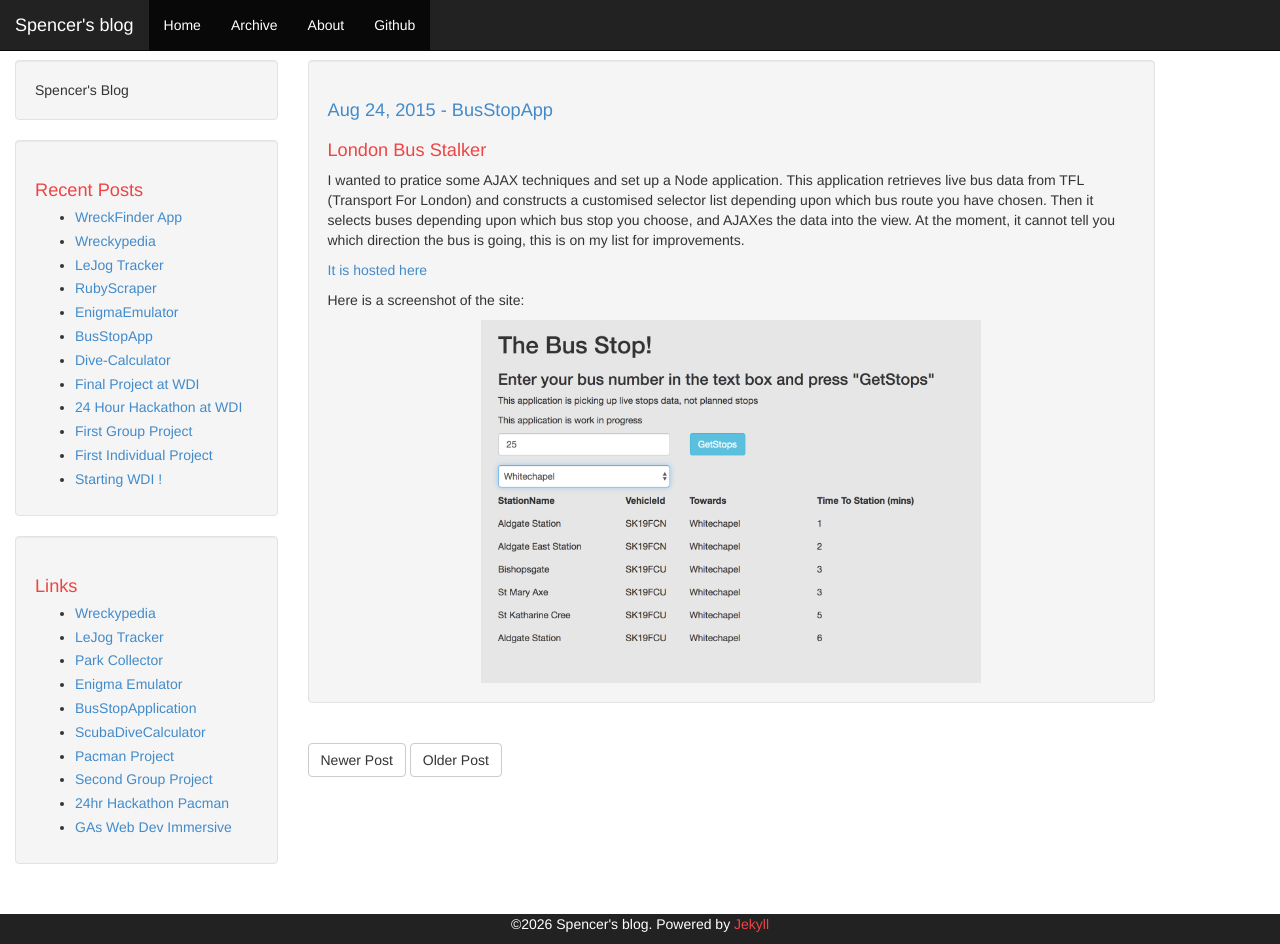
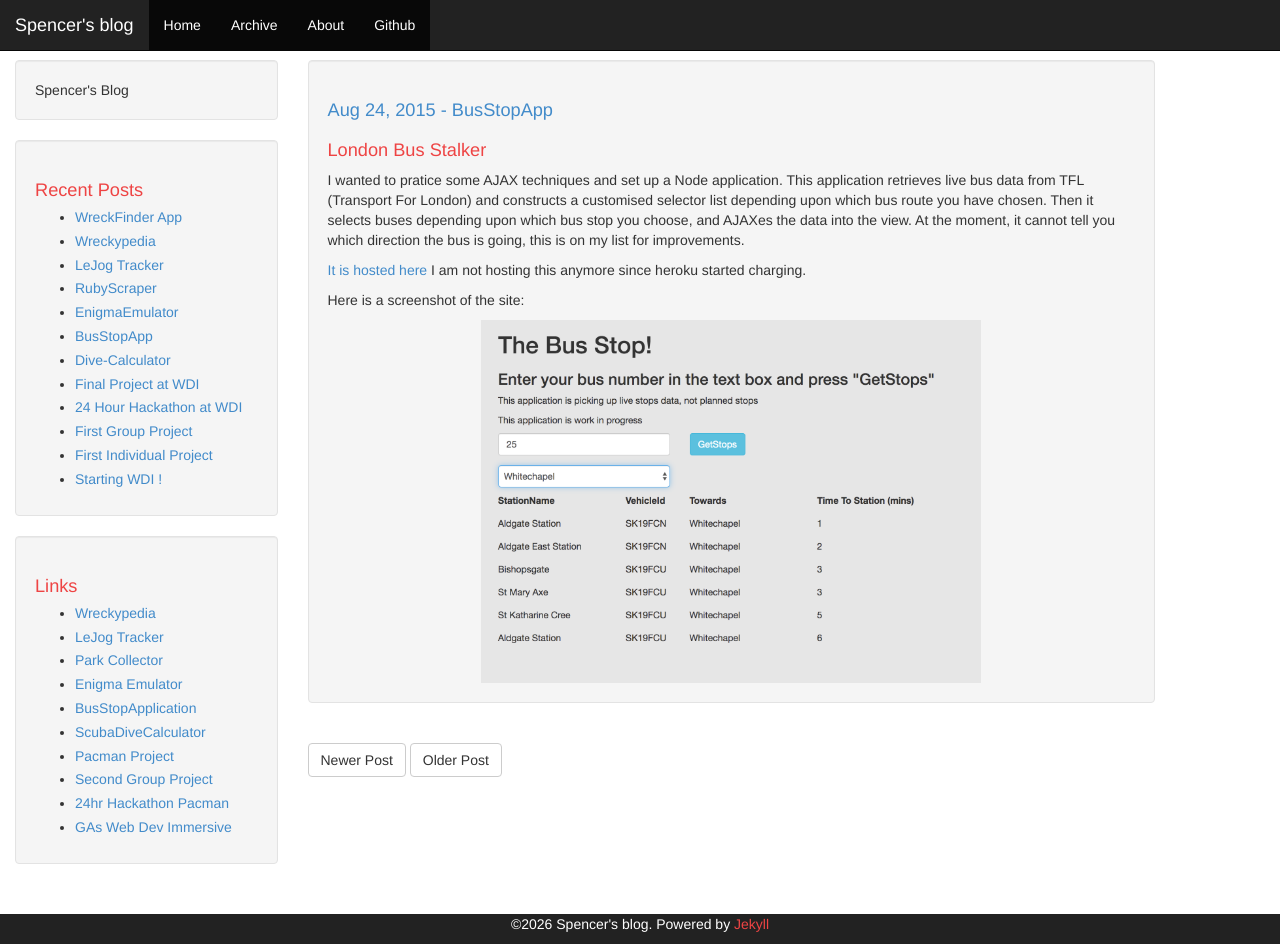
Before and after one commit to spencermeyer/spencermeyer.github.io, a Jekyll site: the page built from _posts/2015-08-24-BusStop.markdown, in a window 1280 px wide and 944 px high. Built offline with Jekyll 4.4.1, drawn with Linux system fonts in a browser that asks for light colours; Markdown is read by kramdown in place of the engine named in the settings.

Commit message:
add one more comment

```diff
--- a/_posts/2015-08-24-BusStop.markdown
+++ b/_posts/2015-08-24-BusStop.markdown
@@ -10,7 +10,7 @@ categories: jekyll update
 I wanted to pratice some AJAX techniques and set up a Node application.  This application retrieves live bus data from TFL (Transport For London) and constructs a customised selector list depending upon which bus route you have chosen.  Then it selects buses depending upon which bus stop you choose, and AJAXes the data into the view.
 At the moment, it cannot tell you which direction the bus is going, this is on my list for improvements.
 
-[It is hosted here](http://fast-plains-9477.herokuapp.com/)
+[It is hosted here](http://fast-plains-9477.herokuapp.com/) I am not hosting this anymore since heroku started charging.
 
 Here is a screenshot of the site:
 <div style="text-align: center">
```
Also changed, not shown: _posts/2015-04-28-starting-at-GAWDi.markdown (line endings or trailing spaces).
